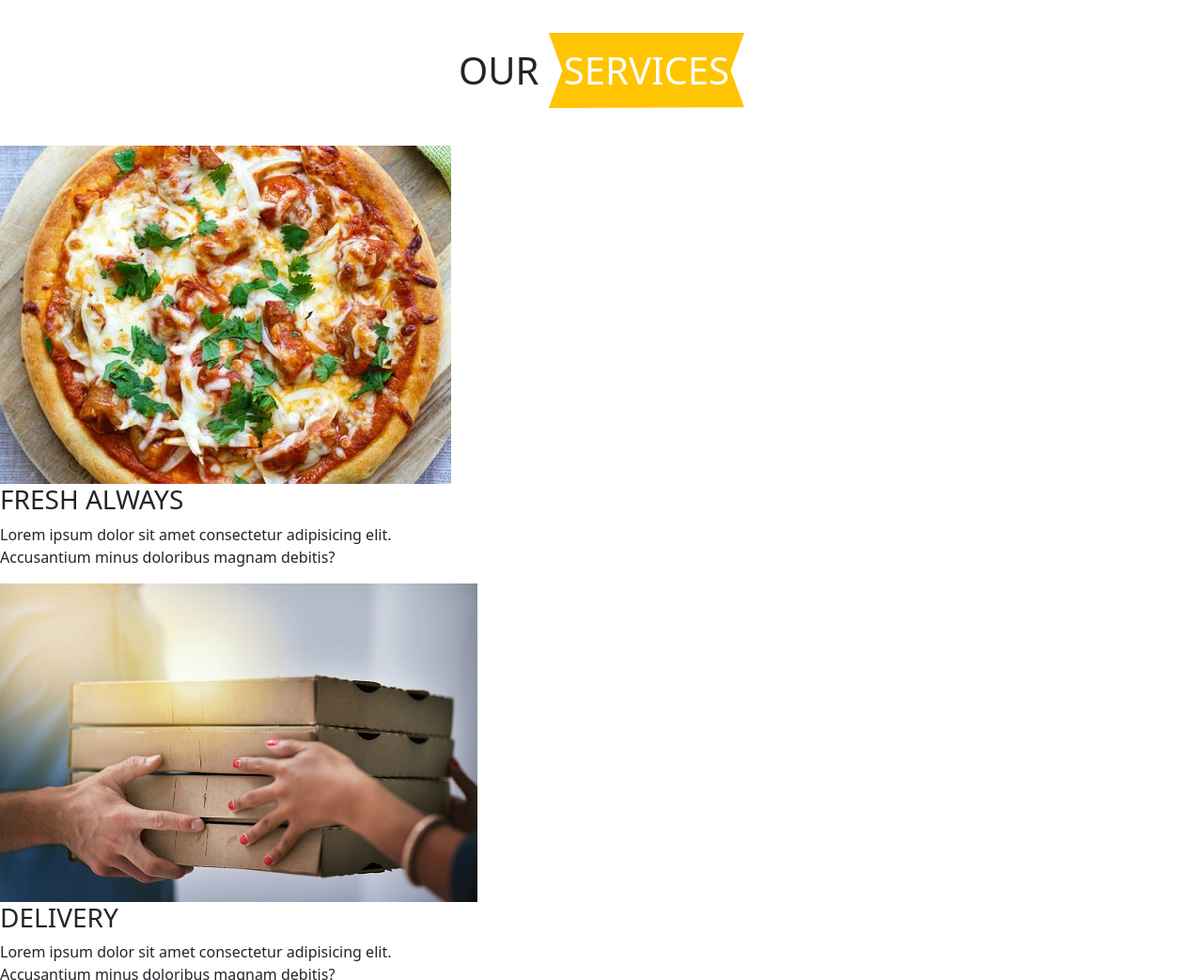
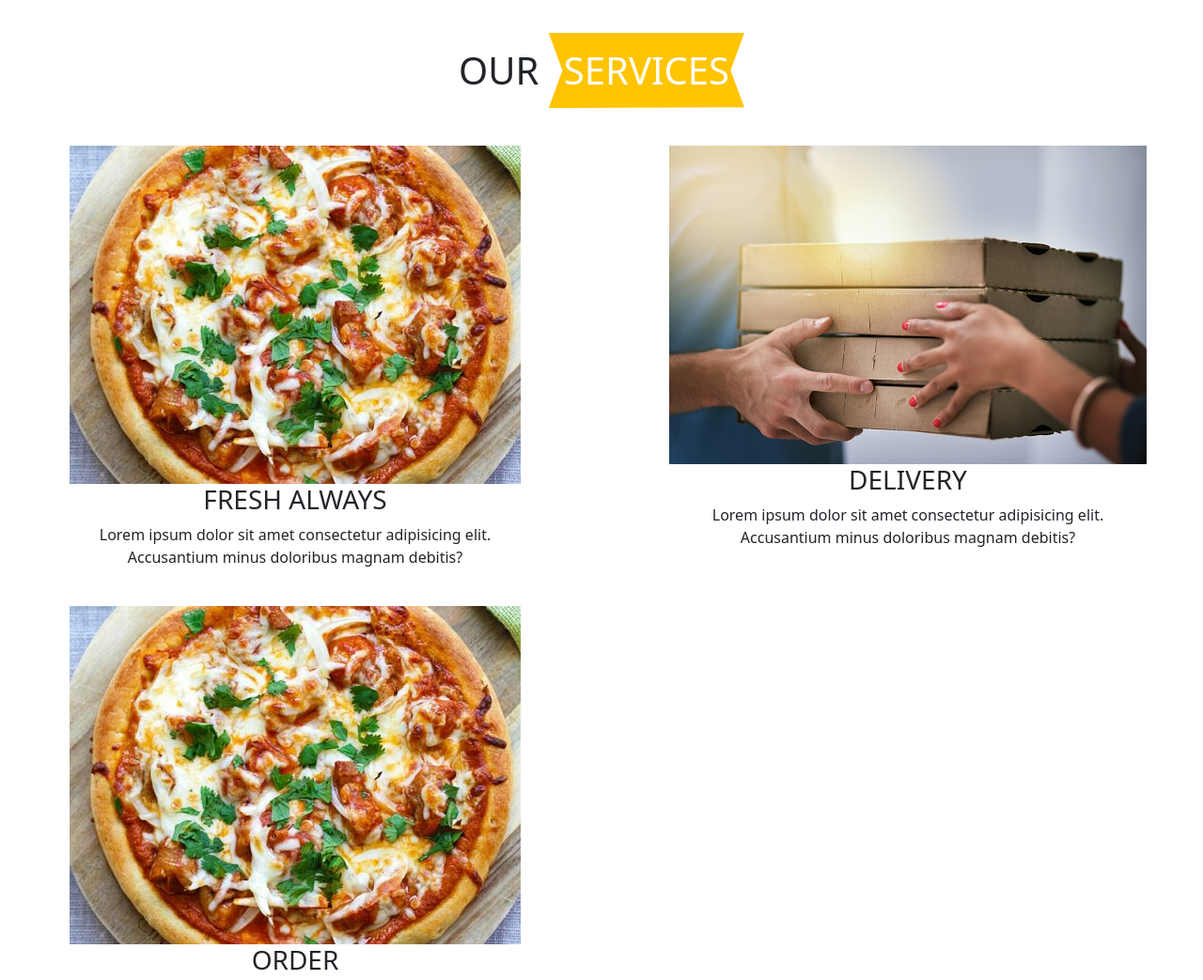
Before and after one commit to vyonna6519/pizzaplace, a plain HTML site: page index.html in a window 1280 px wide. Shown: the part 1158-2201 px from the top of the page at 94% size. Drawn offline with nearby package versions, Linux system fonts and the light colour scheme.

Commit message:
added style to box container and box class in services section

```diff
--- a/css/style.css
+++ b/css/style.css
@@ -97,3 +97,19 @@
   padding : 1rem;
   clip-path: polygon(100% 0, 93% 50%, 100% 99%, 0% 100%, 7% 50%, 0% 0%);
 }
+
+.services .box-container {
+  display: grid;
+  grid-template-columns:repeat(auto-fit, minmax(30rem, 1fr));
+  gap: 1.5rem;
+}
+
+.services .box-container .box {
+  padding: 3rem, 2rem;
+  background: white);
+  outline: var(--outline);
+  outline-offset: -1rem;
+  text-align: center;
+  box-shadow: 10px;
+
+}
```
